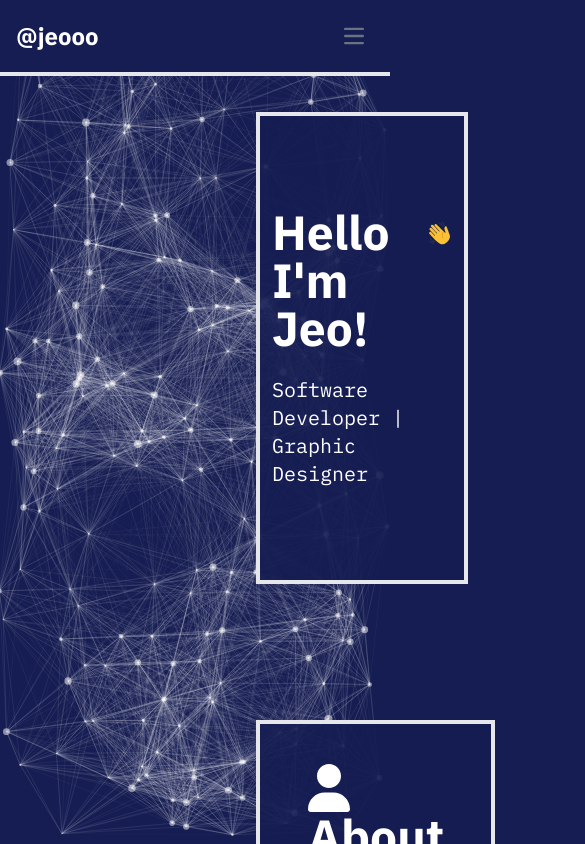
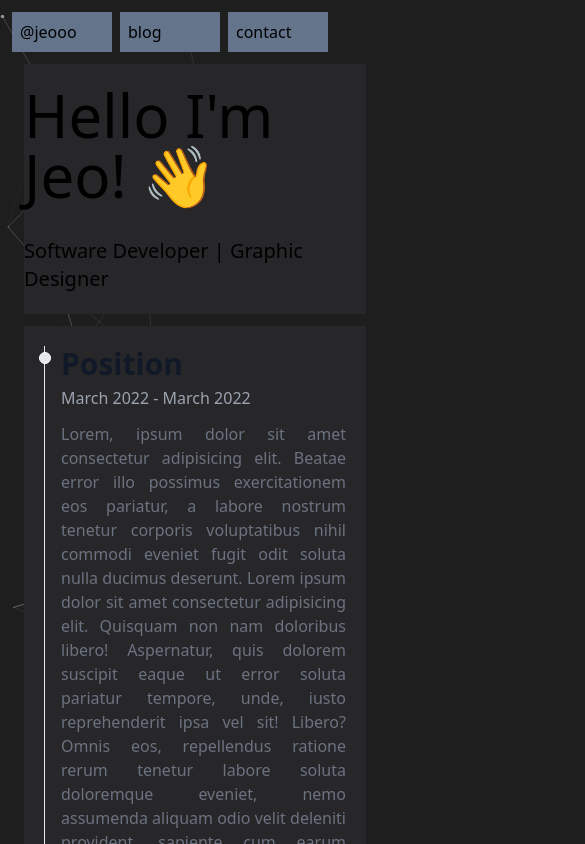
Before and after one commit to jeoooo/portfolio, a SvelteKit app: page / in a window 390 px wide. Shown: the top 844 px of the page, 585 px wide, since content can reach past the window. Built offline with nearby package versions, Linux system fonts and the light colour scheme.

Commit message:
Update background color and particle settings

```diff
--- a/src/app.html
+++ b/src/app.html
@@ -80,7 +80,7 @@
 </head>
 
 
-<body data-sveltekit-preload-data="hover" style="background-color: #161d52;">
+<body data-sveltekit-preload-data="hover" style="background-color: #1E1E1E;">
   <div id="particles-js"></div>
   <div style="display: contents">%sveltekit.body%</div>
 
@@ -96,10 +96,10 @@
     {
       "particles": {
         "number": {
-          "value": 221,
+          "value": 69,
           "density": {
-            "enable": false,
-            "value_area": 393.85584875935393
+            "enable": true,
+            "value_area": 800
           }
         },
         "color": {
@@ -109,10 +109,10 @@
           "type": "circle",
           "stroke": {
             "width": 0,
-            "color": "#ffffff"
+            "color": "#000000"
           },
           "polygon": {
-            "nb_sides": 3
+            "nb_sides": 5
           },
           "image": {
             "src": "img/github.svg",
@@ -131,7 +131,7 @@
           }
         },
         "size": {
-          "value": 3.998400639744104,
+          "value": 3,
           "random": true,
           "anim": {
             "enable": false,
@@ -142,16 +142,16 @@
         },
         "line_linked": {
           "enable": true,
-          "distance": 191.92323070771698,
+          "distance": 150,
           "color": "#ffffff",
-          "opacity": 0.2239104358256698,
+          "opacity": 0.4,
           "width": 1
         },
         "move": {
           "enable": true,
-          "speed": 0.5,
+          "speed": 0.25,
           "direction": "none",
-          "random": true,
+          "random": false,
           "straight": false,
           "out_mode": "out",
           "bounce": false,
@@ -163,14 +163,14 @@
         }
       },
       "interactivity": {
-        "detect_on": "window",
+        "detect_on": "canvas",
         "events": {
           "onhover": {
-            "enable": true,
-            "mode": "bubble"
+            "enable": false,
+            "mode": "repulse"
           },
           "onclick": {
-            "enable": false,
+            "enable": true,
             "mode": "push"
           },
           "resize": true
@@ -183,10 +183,10 @@
             }
           },
           "bubble": {
-            "distance": 182.24083328608577,
-            "size": 24.2987777714781,
-            "duration": 0.404979629524635,
-            "opacity": 0.1295934814478832,
+            "distance": 400,
+            "size": 40,
+            "duration": 2,
+            "opacity": 8,
             "speed": 3
           },
           "repulse": {
--- a/src/routes/+page.svelte
+++ b/src/routes/+page.svelte
@@ -1,24 +1,62 @@
 <script>
-  import Contact from "../lib/components/Contact.svelte";
-  import Accolades from "../lib/components/Accolades.svelte";
-  import Projects from "../lib/components/Projects.svelte";
-  import Education from "../lib/components/Education.svelte";
-  import Experience from "../lib/components/Experience.svelte";
-  import TechStack from "../lib/components/TechStack.svelte";
-  import Description from "../lib/components/Description.svelte";
-  import Introduction from "../lib/components/Introduction.svelte";
-  import Header from "$lib/components/Header.svelte";
-  import Footer from "$lib/components/Footer.svelte";
 </script>
 
-<Header />
-<Introduction />
-<Description />
-<TechStack />
-<Experience />
-<Education />
-<Projects />
-<Accolades />
-<Contact />
+<div class="h-10 w-fill m-3">
+  <div class="h-full w-fill lg:mx-[290px] flex flex-row">
+    <div class="flex flex-row h-fill gap-2">
+      <div class="h-full w-[100px] p-2 bg-slate-500">
+        <h1 class="">@jeooo</h1>
+      </div>
+      <div class="h-full w-[100px] p-2 bg-slate-500">
+        <h1 class="">blog</h1>
+      </div>
+      <div class="h-full w-[100px] p-2 bg-slate-500">
+        <h1 class="">contact</h1>
+      </div>
+    </div>
+  </div>
+</div>
 
-<Footer />
+<div
+  class="h-[250px] w-fill mx-[24px] md:md-[100px] lg:mx-[300px] bg-zinc-800 m-3 flex justify-center items-center"
+>
+  <div class="flex flex-col items-center">
+    <p class="text-6xl">Hello I'm Jeo! 👋</p>
+    <p class="text-xl mt-8">Software Developer | Graphic Designer</p>
+  </div>
+</div>
+
+<div
+  class="flex flex-row h-fill w-fill mx-[24px] md:md-[100px] lg:mx-[300px] bg-zinc-800 m-3 justify-center items-center"
+>
+  <ol class="m-[20px] flex flex-col w-full border-s">
+    <li class="mb-4 ms-4">
+      <div
+        class="absolute w-3 h-3 bg-gray-200 rounded-full mt-1.5 start-[38.5px] sm:start-[315px] md:start-[38.5px] lg:start-[315px] border border-white"
+      ></div>
+      <h3 class="mb-2 text-3xl font-semibold text-gray-900 dark:text-white">
+        Position
+      </h3>
+      <h3
+        class=" text-md font-normal leading-none text-gray-400 dark:text-gray-500"
+      >
+        March 2022 - March 2022
+      </h3>
+
+      <p
+        class="text-base font-normal text-justify text-gray-500 dark:text-gray-400 mt-4"
+      >
+        Lorem, ipsum dolor sit amet consectetur adipisicing elit. Beatae error
+        illo possimus exercitationem eos pariatur, a labore nostrum tenetur
+        corporis voluptatibus nihil commodi eveniet fugit odit soluta nulla
+        ducimus deserunt. Lorem ipsum dolor sit amet consectetur adipisicing
+        elit. Quisquam non nam doloribus libero! Aspernatur, quis dolorem
+        suscipit eaque ut error soluta pariatur tempore, unde, iusto
+        reprehenderit ipsa vel sit! Libero? Omnis eos, repellendus ratione rerum
+        tenetur labore soluta doloremque eveniet, nemo assumenda aliquam odio
+        velit deleniti provident, sapiente cum earum expedita praesentium eum
+        hic vero laudantium nisi? Autem, eligendi numquam!
+      </p>
+    </li>
+  </ol>
+</div>
```
